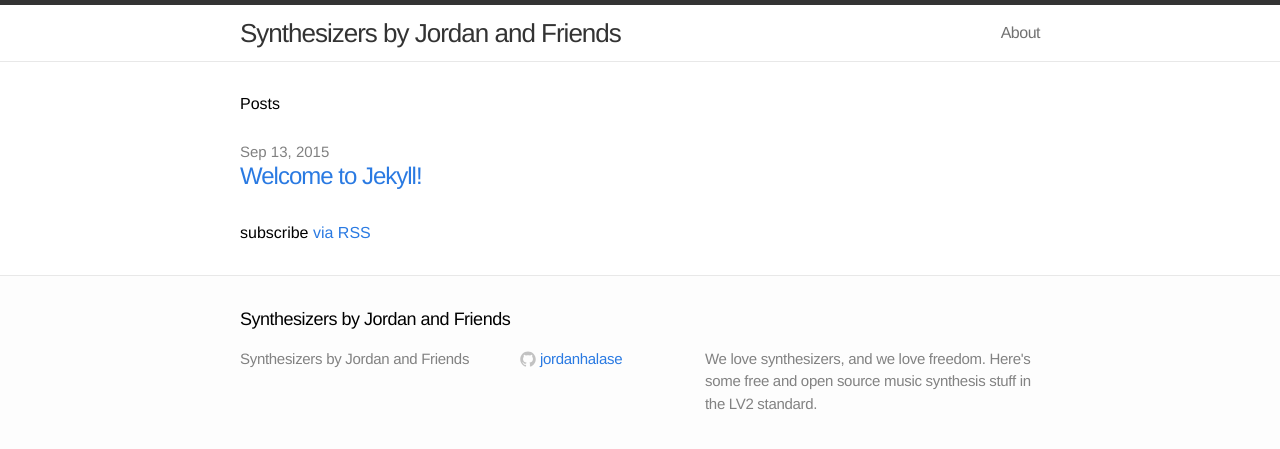
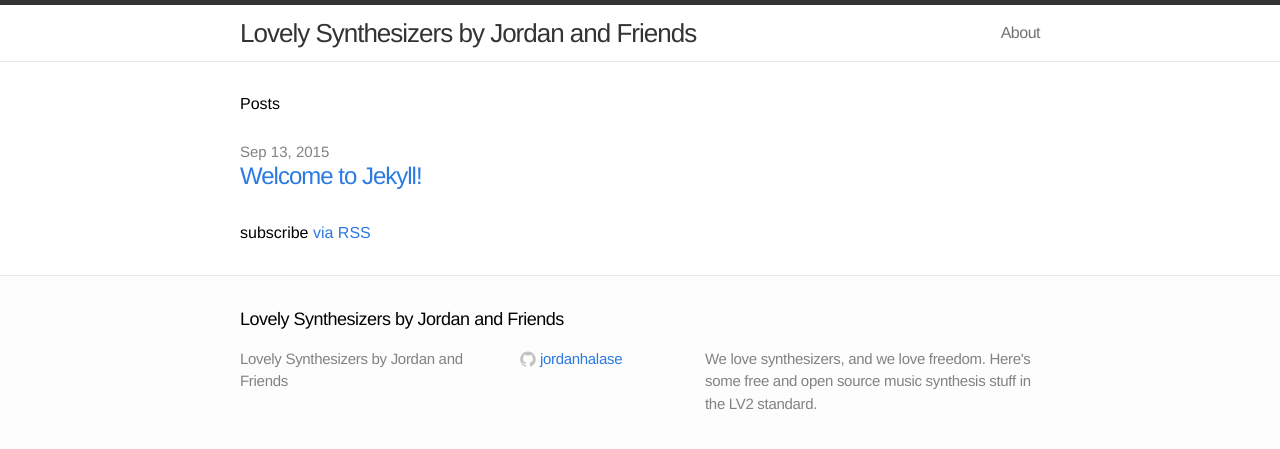
Before and after one commit to synth-love/synth-love.github.io, a Jekyll site: the page built from index.html, in a window 1280 px wide. Shown: the top 449 px of the page. Built offline with Jekyll 4.4.1, drawn with Linux system fonts in a browser that asks for light colours.

Commit message:
Retitled

```diff
--- a/_config.yml
+++ b/_config.yml
@@ -1,5 +1,5 @@
 # Site settings
-title: Synthesizers by Jordan and Friends
+title: Lovely Synthesizers by Jordan and Friends
 # email: your-email@domain.com
 description: "We love synthesizers, and we love freedom. Here's some free and open source music synthesis stuff in the LV2 standard."
 baseurl: ""
```
Also changed, not shown: 1 other file.
